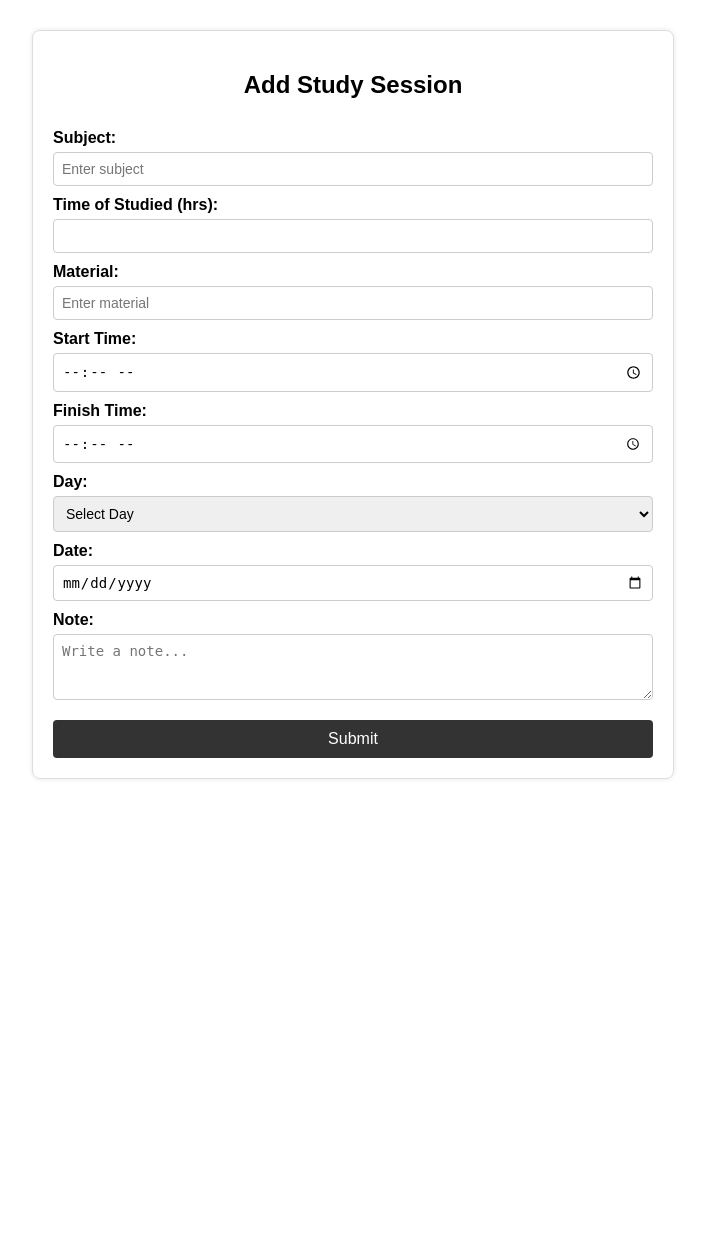
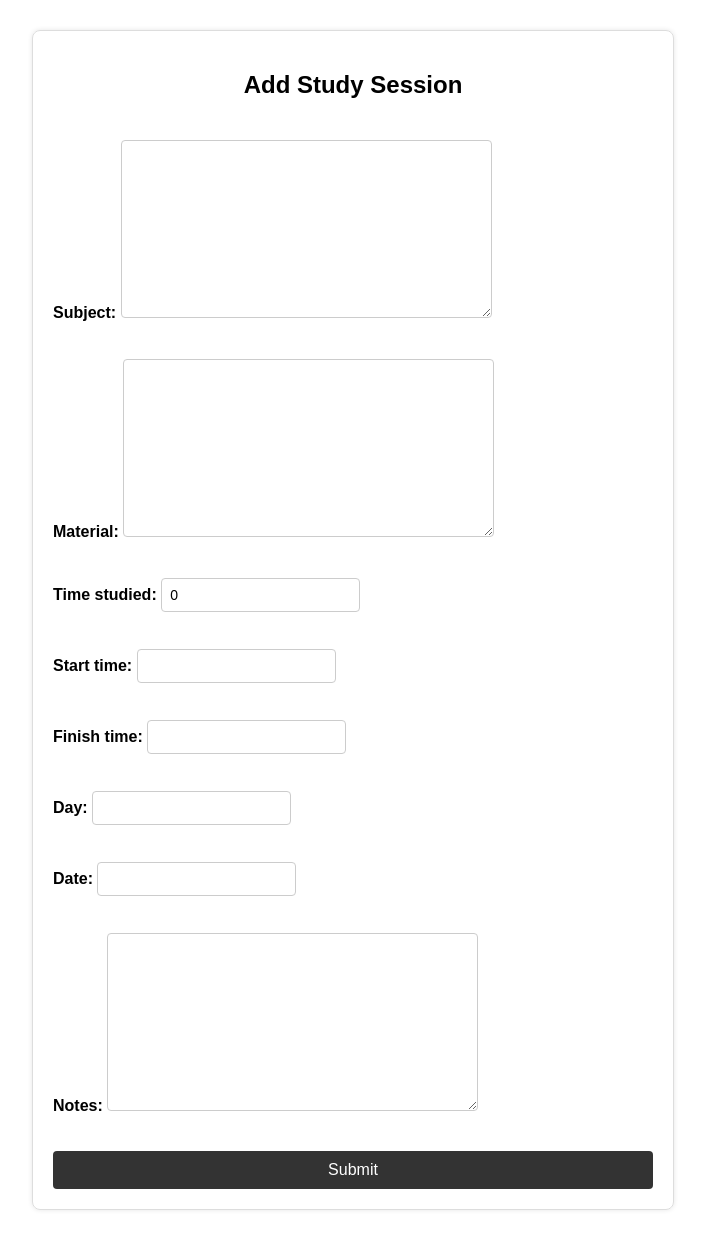
Before and after one commit to vMuhaymin/MiniProjs, a Django app: page /add/ in a window 1280 px wide. Shown: the part 52-1292 px from the top of the page, without its empty margins (287-992 px from the left). Before the commit the page ends 831 px from the top, so only its background shows below. Run offline with Django 5.2, Linux system fonts and the light colour scheme.

Commit message:
Form adjustment

```diff
--- a/DailyNotion/DailyNotion/Notion/templates/addReport.html
+++ b/DailyNotion/DailyNotion/Notion/templates/addReport.html
@@ -101,38 +101,7 @@ nav {
     <h2>Add Study Session</h2>
     <form class="study-form" method="POST">
       {% csrf_token %}
-      <label for="subject">Subject:</label>
-      <input type="text" id="subject" name="subject" placeholder="Enter subject" required>
-
-      <label for="time_studied">Time of Studied (hrs):</label>
-      <input type="number" id="time_studied" name="time_studied" min="0" required>
-
-      <label for="material">Material:</label>
-      <input type="text" id="material" name="material" placeholder="Enter material" required>
-
-      <label for="start_time">Start Time:</label>
-      <input type="time" id="start_time" name="start_time" required>
-
-      <label for="finish_time">Finish Time:</label>
-      <input type="time" id="finish_time" name="finish_time" required>
-
-      <label for="day">Day:</label>
-      <select id="day" name="day" required>
-        <option value="">Select Day</option>
-        <option>Monday</option>
-        <option>Tuesday</option>
-        <option>Wednesday</option>
-        <option>Thursday</option>
-        <option>Friday</option>
-        <option>Saturday</option>
-        <option>Sunday</option>
-      </select>
-
-      <label for="date">Date:</label>
-      <input type="date" id="date" name="date" required>
-
-      <label for="notes">Note:</label>
-      <textarea id="note" name="notes" rows="3" placeholder="Write a note..."></textarea>
+        {{form.as_p}}
 
       <button type="submit" class="submit-btn">Submit</button>
     </form>
--- a/DailyNotion/DailyNotion/Notion/templates/index.html
+++ b/DailyNotion/DailyNotion/Notion/templates/index.html
@@ -7,7 +7,7 @@
 </head>
 <body>
 
-    <button>Term 251</button>
+      <html><h/html>
 
 </body>
 </html>
--- a/DailyNotion/DailyNotion/Notion/urls.py
+++ b/DailyNotion/DailyNotion/Notion/urls.py
@@ -3,6 +3,7 @@ from django.urls import path
 from . import views
 
 urlpatterns = [
-    path("add/" , views.addForm_view, name="newReport")
+    path("add/" , views.addForm_view, name="newReport"),
+    path("" , views.viewTable, name="newReporit")
 
 ]
--- a/DailyNotion/DailyNotion/Notion/views.py
+++ b/DailyNotion/DailyNotion/Notion/views.py
@@ -1,6 +1,6 @@
 from django.shortcuts import render, HttpResponse
-from .form import NoteForm
-
+from .forms import NoteForm
+from .models import Note
 # Create your views here.
 def addForm_view(request):
     form = NoteForm()
@@ -9,4 +9,10 @@ def addForm_view(request):
         if form.is_valid():
             form.save()
             return HttpResponse("Success")
+
     return render(request, "addReport.html", {"form":form})
+
+
+def viewTable(request):
+    form = Note.objects.all()
+    return render(request, "StudyReport.html", {'notes' : form})
```
Also changed, not shown: DailyNotion/DailyNotion/Notion/templates/StudyReport.html (+15 -16 lines), DailyNotion/DailyNotion/Notion/forms.py (renamed from DailyNotion/DailyNotion/Notion/form.py), DailyNotion/DailyNotion/Notion/templates/base.html (line endings or trailing spaces), 3 other files.
